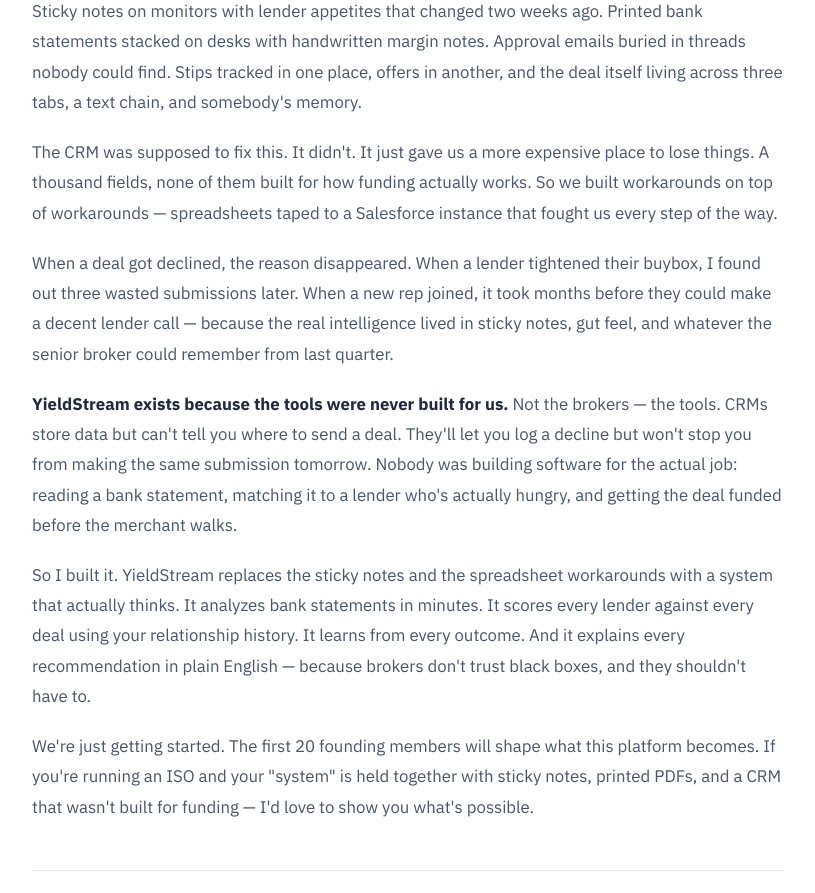
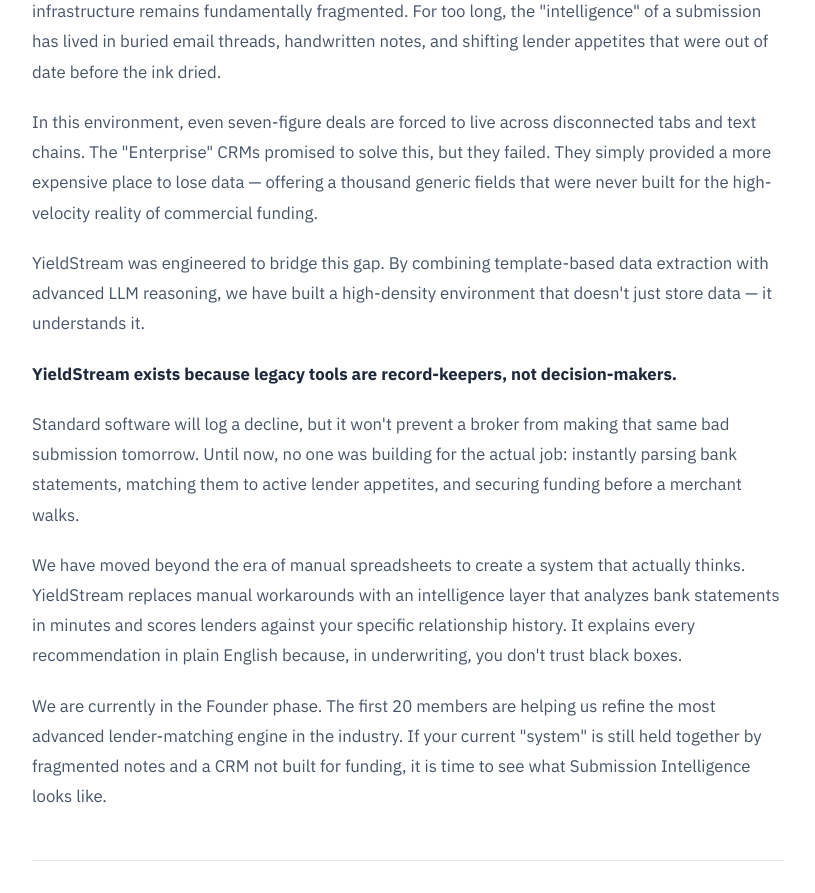
Before and after one commit to YieldStream-ai/YieldStream-Marketing, a Next.js app: page /about in a window 1280 px wide. Shown: the part 600-1493 px from the top of the page, without its empty margins (232-1047 px from the left). Built offline with nearby package versions, Linux system fonts and the light colour scheme.

Commit message:
refactor: improve copy

```diff
--- a/app/about/about.scss
+++ b/app/about/about.scss
@@ -48,9 +48,32 @@
     font-size: 1.1rem;
   }
 
+  &__author-info {
+    display: flex;
+    flex-direction: column;
+    gap: 2px;
+  }
+
   &__author-name {
-    font-weight: 600;
-    font-size: 1.05rem;
+    font-family: var(--font-mono, monospace);
+    font-size: 13px;
+    font-weight: 700;
+    letter-spacing: -0.01em;
+    text-transform: uppercase;
+    color: var(--n900);
+  }
+
+  &__author-role {
+    font-size: 11px;
+    color: var(--n500);
+    line-height: 1;
+  }
+
+  &__author-subtitle {
+    font-size: 11px;
+    color: var(--n500);
+    font-style: italic;
+    margin-top: 4px;
   }
 
   &__section-title {
--- a/app/about/page.jsx
+++ b/app/about/page.jsx
@@ -1,8 +1,8 @@
-'use client';
+"use client";
 
-import { useReveal } from '../components/useReveal';
-import CTABanner from '../components/CTABanner';
-import './about.scss';
+import { useReveal } from "../components/useReveal";
+import CTABanner from "../components/CTABanner";
+import "./about.scss";
 
 export default function AboutPage() {
   useReveal();
@@ -13,7 +13,9 @@
         <div className="container-narrow">
           <div className="section-header center reveal">
             <div className="label">About YieldStream</div>
-            <h1 className="display-xl about__hero-title">Built by a broker who<br />got tired of spreadsheets.</h1>
+            <h1 className="display-xl about__hero-title">
+              Architecting the Future of Lender Routing.
+            </h1>
           </div>
         </div>
       </section>
@@ -22,32 +24,68 @@
       <section className="section">
         <div className="container-narrow">
           <div className="reveal about__story">
+            <div className="reveal about__story">
               <p>
-            I spent years as an MCA broker, and the workflow was chaos. Not organized chaos — actual chaos. Sticky notes on monitors with lender appetites that changed two weeks ago. Printed bank statements stacked on desks with handwritten margin notes. Approval emails buried in threads nobody could find. Stips tracked in one place, offers in another, and the deal itself living across three tabs, a text chain, and somebody's memory.
+                The Merchant Cash Advance industry moves billions in capital
+                every year, yet its underlying infrastructure remains
+                fundamentally fragmented. For too long, the "intelligence" of a
+                submission has lived in buried email threads, handwritten notes,
+                and shifting lender appetites that were out of date before the
+                ink dried.
               </p>
               <p>
-            The CRM was supposed to fix this. It didn't. It just gave us a more expensive place to lose things. A thousand fields, none of them built for how funding actually works. So we built workarounds on top of workarounds — spreadsheets taped to a Salesforce instance that fought us every step of the way.
+                In this environment, even seven-figure deals are forced to live
+                across disconnected tabs and text chains. The "Enterprise" CRMs
+                promised to solve this, but they failed. They simply provided a
+                more expensive place to lose data — offering a thousand generic
+                fields that were never built for the high-velocity reality of
+                commercial funding.
               </p>
               <p>
-            When a deal got declined, the reason disappeared. When a lender tightened their buybox, I found out three wasted submissions later. When a new rep joined, it took months before they could make a decent lender call — because the real intelligence lived in sticky notes, gut feel, and whatever the senior broker could remember from last quarter.
+                YieldStream was engineered to bridge this gap. By combining
+                template-based data extraction with advanced LLM reasoning, we
+                have built a high-density environment that doesn't just store
+                data — it understands it.
               </p>
               <p>
-            <strong className="about__story-strong">YieldStream exists because the tools were never built for us.</strong> Not the brokers — the tools. CRMs store data but can't tell you where to send a deal. They'll let you log a decline but won't stop you from making the same submission tomorrow. Nobody was building software for the actual job: reading a bank statement, matching it to a lender who's actually hungry, and getting the deal funded before the merchant walks.
+                <strong className="about__story-strong text-blue-400">
+                  YieldStream exists because legacy tools are record-keepers,
+                  not decision-makers.
+                </strong>
               </p>
               <p>
-            So I built it. YieldStream replaces the sticky notes and the spreadsheet workarounds with a system that actually thinks. It analyzes bank statements in minutes. It scores every lender against every deal using your relationship history. It learns from every outcome. And it explains every recommendation in plain English — because brokers don't trust black boxes, and they shouldn't have to.
+                Standard software will log a decline, but it won't prevent a
+                broker from making that same bad submission tomorrow. Until now,
+                no one was building for the actual job: instantly parsing bank
+                statements, matching them to active lender appetites, and
+                securing funding before a merchant walks.
               </p>
               <p>
-            We're just getting started. The first 20 founding members will shape what this platform becomes. If you're running an ISO and your "system" is held together with sticky notes, printed PDFs, and a CRM that wasn't built for funding — I'd love to show you what's possible.
+                We have moved beyond the era of manual spreadsheets to create a
+                system that actually thinks. YieldStream replaces manual
+                workarounds with an intelligence layer that analyzes bank
+                statements in minutes and scores lenders against your specific
+                relationship history. It explains every recommendation in plain
+                English because, in underwriting, you don't trust black boxes.
               </p>
+              <p>
+                We are currently in the Founder phase. The first 20 members are
+                helping us refine the most advanced lender-matching engine in
+                the industry. If your current "system" is still held together by
+                fragmented notes and a CRM not built for funding, it is time to
+                see what Submission Intelligence looks like.
+              </p>
+            </div>
           </div>
           <div className="reveal about__author-wrap">
             <div className="about__author-inner">
-              <div className="about__author-avatar">JD</div>
-              <div>
-                <div className="about__author-name">Joshua Dinh</div>
-                <div className="text-sm">Founder & CEO, YieldStream.ai</div>
-                <div className="text-sm">Former MCA Broker</div>
+              <div className="about__author-avatar">JHD</div>
+              <div className="about__author-info">
+                <div className="about__author-name">J.H. Dinh</div>
+                <div className="about__author-role">Founder & CEO</div>
+                <div className="about__author-subtitle">
+                  Former Submission Specialist & ISO Consultant
+                </div>
               </div>
             </div>
           </div>
@@ -63,14 +101,35 @@
           </div>
           <div className="grid-3">
             {[
-              { title: 'Transparent AI', desc: 'Every recommendation comes with a reason. No black boxes. If you can\'t explain why the system made a decision, the system shouldn\'t make that decision.' },
-              { title: 'Broker-First Design', desc: 'We build for the people who use this every day — not for demo screenshots. Every feature starts with "would this actually change how a broker works?"' },
-              { title: 'Compounding Intelligence', desc: 'The platform gets smarter with every deal you process. Your data is your moat. Six months of outcome data produces dramatically better predictions than Day 1.' },
-              { title: 'Data Privacy as a Feature', desc: 'Your lender relationships, pull-through rates, and commission data are your competitive advantage. We enforce isolation at the database level, not the application level.' },
-              { title: 'Earn Trust Progressively', desc: 'New users start with rule-based matching. AI predictions unlock after you\'ve built enough data. We\'d rather under-promise than erode confidence with thin predictions.' },
-              { title: 'Build in Public', desc: 'Founding members see the roadmap, vote on features, and get a direct line to the team. We ship fast and iterate based on real broker feedback.' },
+              {
+                title: "Transparent AI",
+                desc: "Every recommendation comes with a reason. No black boxes. If you can't explain why the system made a decision, the system shouldn't make that decision.",
+              },
+              {
+                title: "Broker-First Design",
+                desc: 'We build for the people who use this every day — not for demo screenshots. Every feature starts with "would this actually change how a broker works?"',
+              },
+              {
+                title: "Compounding Intelligence",
+                desc: "The platform gets smarter with every deal you process. Your data is your moat. Six months of outcome data produces dramatically better predictions than Day 1.",
+              },
+              {
+                title: "Data Privacy as a Feature",
+                desc: "Your lender relationships, pull-through rates, and commission data are your competitive advantage. We enforce isolation at the database level, not the application level.",
+              },
+              {
+                title: "Earn Trust Progressively",
+                desc: "New users start with rule-based matching. AI predictions unlock after you've built enough data. We'd rather under-promise than erode confidence with thin predictions.",
+              },
+              {
+                title: "Build in Public",
+                desc: "Founding members see the roadmap, vote on features, and get a direct line to the team. We ship fast and iterate based on real broker feedback.",
+              },
             ].map((v, i) => (
-              <div key={i} className={`card reveal reveal-delay-${(i % 3) + 1}`}>
+              <div
+                key={i}
+                className={`card reveal reveal-delay-${(i % 3) + 1}`}
+              >
                 <h3 className="about__card-title">{v.title}</h3>
                 <p className="text-sm">{v.desc}</p>
               </div>
--- a/app/page.jsx
+++ b/app/page.jsx
@@ -131,7 +131,7 @@
               <Link href="/intelligence" className="btn btn-outline btn-sm">Learn about the scoring engine →</Link>
             </div>
             <div className="screenshot screenshot-elevated">
-              <Image src="/images/Underwriting-Intelligence.png" alt="AI Lender Matching" width={1400} height={800} unoptimized />
+              <Image src="/images/Underwriting-Intelligence.png" alt="AI Lender Matching" width={1400} height={800} />
             </div>
           </div>
 
--- a/next.config.mjs
+++ b/next.config.mjs
@@ -1,4 +1,8 @@
 /** @type {import('next').NextConfig} */
-const nextConfig = {};
+const nextConfig = {
+  images: {
+    unoptimized: true,
+  },
+};
 
 export default nextConfig;
```
Also changed, not shown: app/features/page.jsx (+140 -76 lines). Lines whose indentation alone changed are shown as unchanged.
